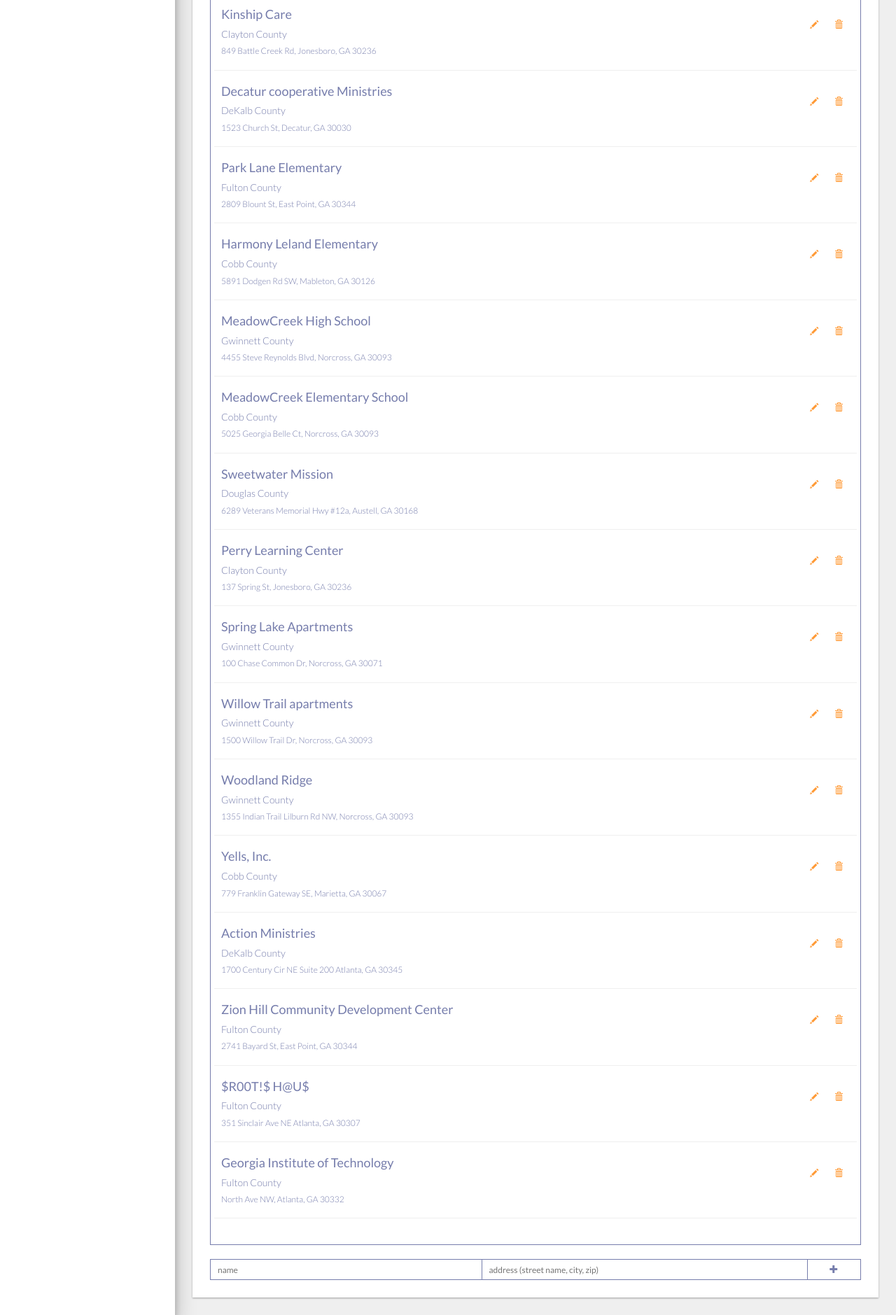
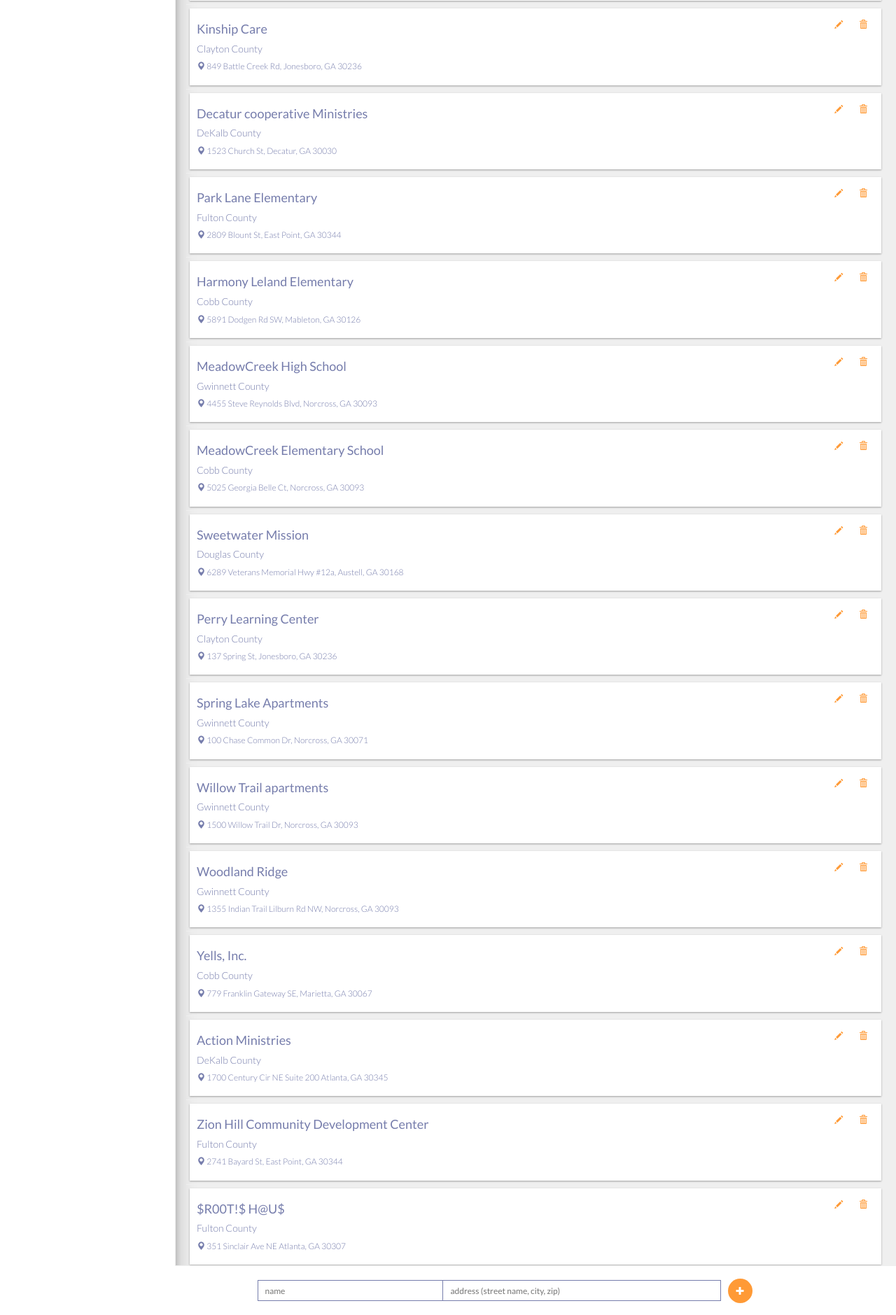
Before and after one commit to SrutiG/uw_achievement_club, a Flask app: page /administrator/locations in a window 1280 px wide. Shown: the part 721-2600 px from the top of the page at 70% size. Run offline with Flask 2, Linux system fonts and the light colour scheme; a user stored in the database is signed in; data comes from the database, SQL or seed files in the repository; some libraries are stand-ins or nearby versions.

Commit message:
changed look of locations

```diff
--- a/app/static/css/admin.css
+++ b/app/static/css/admin.css
@@ -7,6 +7,7 @@
     --uw_red: #FF001C;
     --uw_orange: #FF9A36;
     --uw_lavender: #767DAC;
+    --uw_lavender_lighter: #eff0f5;
     --uw_white: #FFF;
     --primary_dark: #212121;
     --primary_light: #EFEFEF;
@@ -215,6 +216,7 @@ body {
 
 .home-locations {
     height: 100vh;
+    padding: 0;
 }
 
 .home-locations-wrapper {
@@ -222,25 +224,54 @@ body {
 }
 
 .locations-list {
-    height: calc(100% - 50px);
+    height: calc(100% - 70px);
     overflow-y: scroll;
-    padding: 5px;
-    border: 1px solid var(--uw_lavender);
+    border: 1px solid var(--primary_light);
     color: var(--uw_lavender);
+    width: 100%;
+    padding: 5px 15px 5px 15px;
+    margin-bottom: 0;
+}
+
+.locations-list-item {
+    width: 100%;
+    padding: 0;
+}
+
+.locations-list-item-wrapper {
+    padding: 10px;
 }
 
 .achievement-club-location {
-    padding: 10px;
+    padding: 5px;
     border-bottom: 1px solid var(--primary_light);
+    width: 100%;
 }
 
 .address-input {
-    border-right: 0;
+    background-color: var(--uw_white);
 }
 
 .add-location {
-    margin-top: 20px;
-    height: 30px;
+    padding: 20px;
+    height: 70px;
+    margin-bottom: 0;
+    background-color: var(--uw_white);
+}
+
+.add-location-btn {
+    border-radius: 50%;
+    height: 35px;
+    width: 35px;
+    background-color: var(--uw_orange);
+    color: var(--uw_white);
+    margin-left: 10px;
+    transform: translateY(-2px);
+}
+
+.add-location-btn:hover {
+    color: var(--uw_white);
+    background-color: var(--primary);
 }
 
 .location-left {
@@ -266,8 +297,12 @@ body {
 .edit-location-modal {
     border-radius: 0;
     width: auto;
-    padding: 10%;
+    padding: 5%;
     border-top: 2px solid var(--uw_orange);
+}
+
+.edit-location-modal-dialog {
+    width: 500px;
 }
 
 .edit-location-input {
@@ -325,7 +360,6 @@ body {
     display: table;
     overflow-y: scroll;
     position: relative;
-
 }
 
 .success-story-descript {
--- a/app/templates/admin-dash/locations/edit_location.html
+++ b/app/templates/admin-dash/locations/edit_location.html
@@ -1,5 +1,5 @@
 <div class="modal fade" id="edit-location-modal" tabindex="-1" role="dialog" aria-labelledby="edit-location-modal-label" aria-hidden="true">
-    <div class="modal-dialog" role="document">
+    <div class="modal-dialog edit-location-modal-dialog" role="document">
         <div class="modal-content text-center edit-location-modal container">
             <div class="modal-body">
                 <div class="row">
--- a/app/templates/admin-dash/locations/location.html
+++ b/app/templates/admin-dash/locations/location.html
@@ -1,14 +1,18 @@
+
     <li class="achievement-club-location">
+        <div class="admin-dash-item locations-list-item">
+            <div class="admin-dash-item-wrapper locations-list-item-wrapper">
                 <div class="location-left">
                     <h4>{{ location.name }}</h4>
                     <h5 class="uw_lighter">{{ location.county }} County</h5>
-        <h6 class="uw_lighter">{{ location.address }}</h6>
+                    <h6 class="uw_lighter"><span class="glyphicon glyphicon-map-marker"></span> {{ location.address }}</h6>
                 </div>
                 <div class="location-right">
                     <div class="btn-group edit-delete-location">
                         <button id="{{ location.name }}-edit" onclick='editLocation("{{location.name}}", "{{location.address}}")' class="btn-sm btn-default location-btn edit-location"><span class="glyphicon glyphicon-pencil"></span></button>
-            <button id="{{ location.name }}-delete" onclick='deleteLocation("{{location.name}}")' class="btn-sm btn-default location-btn add-location"><span class="glyphicon glyphicon-trash"></span></button>
+                        <button id="{{ location.name }}-delete" onclick='deleteLocation("{{location.name}}")' class="btn-sm btn-default location-btn edit-location"><span class="glyphicon glyphicon-trash"></span></button>
                     </div>
                 </div>
-
+            </div>
+        </div>
     </li>
--- a/app/templates/admin-dash/locations/locations.html
+++ b/app/templates/admin-dash/locations/locations.html
@@ -1,5 +1,5 @@
-<div class="admin-dash-item home-locations col-md-12">
-    <div class="admin-dash-item-wrapper home-locations-wrapper">
+<div class="home-locations col-md-12">
+    <div class="home-locations-wrapper">
         <ul class="list-unstyled locations-list">
             {% for location in locations %}
             {% with location=location %}
@@ -8,9 +8,11 @@
             {% endfor %}
         </ul>
         <div class="row form-group admin-dash-input-group add-location">
-            <input id="location-name" class="input input-sm admin-dash-input address-input col-xs-5" type="text" placeholder="name" autocomplete="off">
-            <input id="location-address" class="input input-sm admin-dash-input address-input col-xs-6" type="text" placeholder="address (street name, city, zip)" autocomplete="off">
-            <button id="add-location-button" class="btn btn-sm admin-dash-button col-xs-1"><span class="glyphicon glyphicon-plus"></span></button>
+            <div class="col-xs-10 col-xs-offset-1">
+                <input style="border-right: 0" id="location-name" class="input input-sm admin-dash-input address-input col-xs-4" type="text" placeholder="name" autocomplete="off">
+                <input id="location-address" class="input input-sm admin-dash-input address-input col-xs-6" type="text" placeholder="address (street name, city, zip)" autocomplete="off">
+                <button id="add-location-button" class="btn btn-sm add-location-btn col-xs-1"><span class="glyphicon glyphicon-plus"></span></button>
+            </div>
         </div>
     </div>
 </div>
```
Lines whose indentation alone changed are shown as unchanged.
